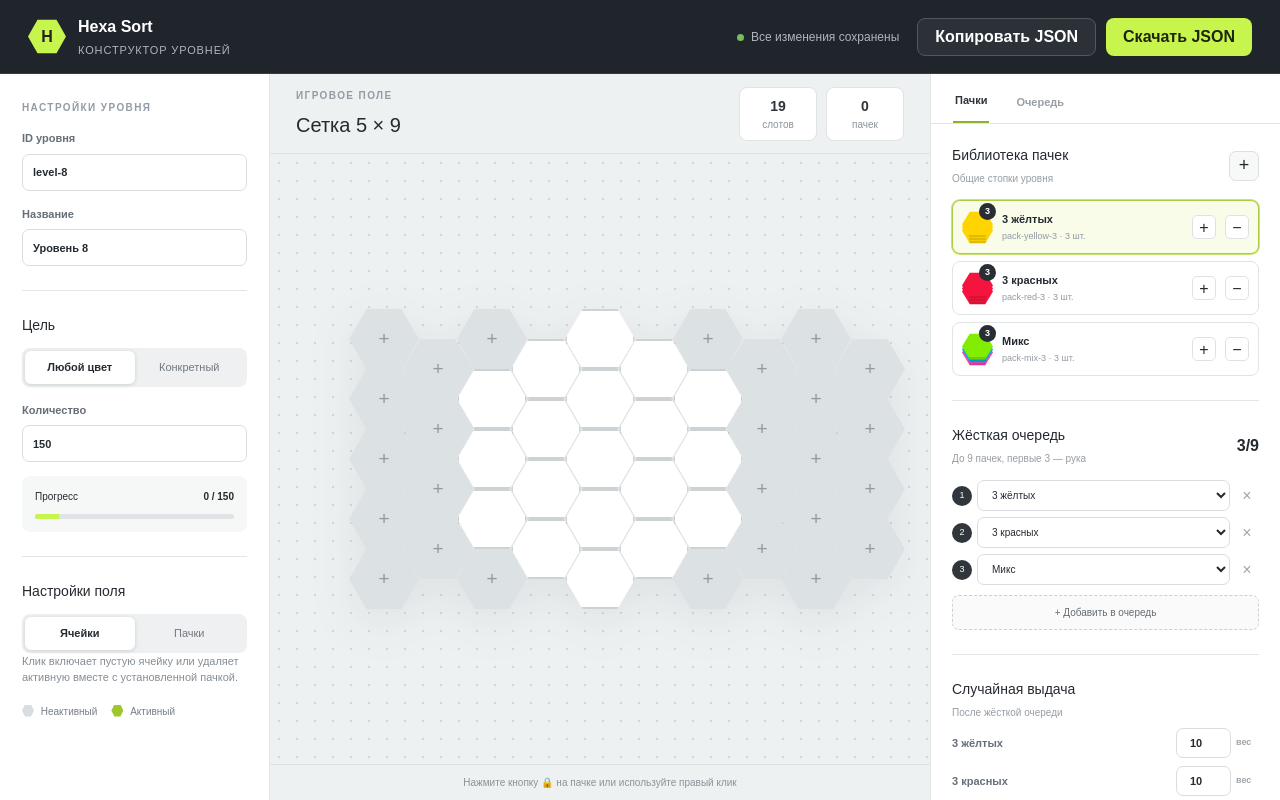
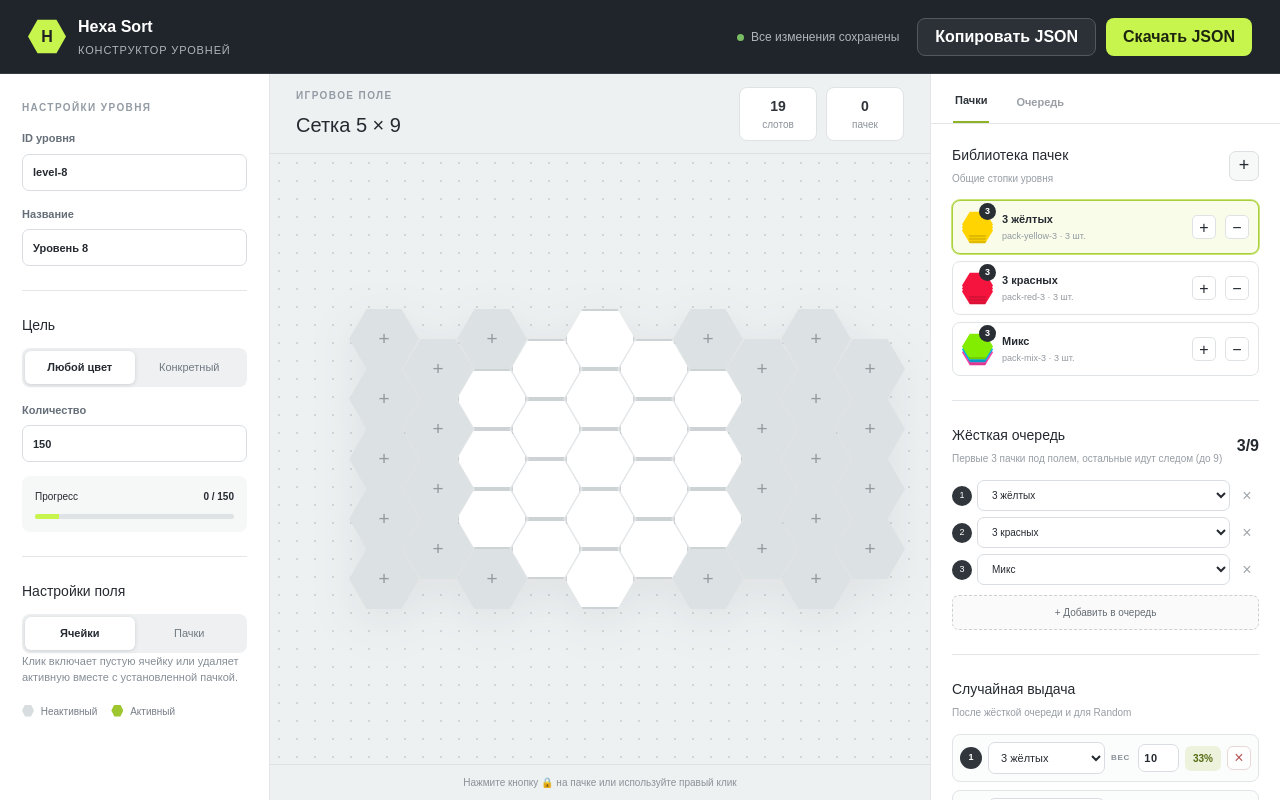
Before and after one commit to MikhailPakhomov/hexa-sort-constructor, a Next.js app: page / in a window 1280 px wide. Built offline with nearby package versions, Linux system fonts and the light colour scheme.

Commit message:
fix: исправление очередивыдачи

```diff
--- a/app/level-constructor.tsx
+++ b/app/level-constructor.tsx
@@ -6,6 +6,7 @@ type Color = { id: number; name: string; hex: string; sprite: string };
 type Pack = { id: string; name: string; items: number[] };
 type Placement = { packId: string; locked: boolean };
 type QueueItem = { kind: "pack"; packId: string } | { kind: "random" };
+type RandomPack = { packId: string; weight: number };
 
 const INITIAL_COLORS: Color[] = [
   { id: 1, name: "Розовый", hex: "#ff3fa3", sprite: "hex-pink" },
@@ -22,6 +23,12 @@ const INITIAL_PACKS: Pack[] = [
   { id: "pack-yellow-3", name: "3 жёлтых", items: [4, 4, 4] },
   { id: "pack-red-3", name: "3 красных", items: [6, 6, 6] },
   { id: "pack-mix-3", name: "Микс", items: [1, 2, 3] },
+];
+
+const INITIAL_RANDOM_PACKS: RandomPack[] = [
+  { packId: "pack-yellow-3", weight: 10 },
+  { packId: "pack-red-3", weight: 10 },
+  { packId: "pack-mix-3", weight: 10 },
 ];
 
 const DEFAULT_CELLS = [
@@ -82,12 +89,13 @@ export default function LevelConstructor() {
     { kind: "pack", packId: "pack-red-3" },
     { kind: "pack", packId: "pack-mix-3" },
   ]);
-  const [weights, setWeights] = useState<Record<string, number>>({ "pack-yellow-3": 10, "pack-red-3": 10, "pack-mix-3": 10 });
+  const [randomPacks, setRandomPacks] = useState<RandomPack[]>(INITIAL_RANDOM_PACKS);
   const [notice, setNotice] = useState("");
   const [contextMenu, setContextMenu] = useState<{ cellId: string; x: number; y: number } | null>(null);
   const [packDraft, setPackDraft] = useState<{ name: string; items: number[] } | null>(null);
 
   const rows = useMemo(() => makeRows(active), [active]);
+  const randomWeightTotal = useMemo(() => randomPacks.reduce((sum, entry) => sum + Math.max(0, entry.weight), 0), [randomPacks]);
   const config = useMemo(() => {
     const boardCells = rows.flatMap(({ columns }, row) => columns.map((column, slot) => ({ id: `${row}:${slot}`, row, slot, column })));
     const exportedCellIds = new Map<string, string>();
@@ -113,10 +121,10 @@ export default function LevelConstructor() {
         .map(([id, placement], index) => ({ id: `board-stack-${index + 1}`, cellId: exportedCellIds.get(id) ?? id, packId: placement.packId, items: packs.find((pack) => pack.id === placement.packId)?.items ?? [], ...(placement.locked ? { blocker: "lock" } : {}) })),
       handStacks: firstThree,
       stackQueue: hardPacks.slice(3),
-      randomQueue: { packs: packs.filter((pack) => (weights[pack.id] ?? 0) > 0).map((pack) => ({ packId: pack.id, weight: weights[pack.id] })) },
+      randomQueue: { packs: randomPacks.filter((entry) => entry.weight > 0 && packs.some((pack) => pack.id === entry.packId)).map((entry) => ({ packId: entry.packId, weight: entry.weight })) },
       library: { colors, packs },
     };
-  }, [active, colors, levelId, packs, placements, queue, rows, targetColor, targetScore, targetType, title, weights]);
+  }, [active, colors, levelId, packs, placements, queue, randomPacks, rows, targetColor, targetScore, targetType, title]);
 
   function toggleCell(id: string) {
     setActive((current) => {
@@ -153,9 +161,21 @@ export default function LevelConstructor() {
     while (packs.some((pack) => pack.id === `pack-${sequence}`)) sequence += 1;
     const id = `pack-${sequence}`;
     setPacks((value) => [...value, { id, name: packDraft.name.trim() || `Новая пачка ${sequence}`, items: packDraft.items }]);
-    setWeights((value) => ({ ...value, [id]: 10 }));
     setSelectedPack(id);
     setPackDraft(null);
+  }
+
+  function addRandomPack() {
+    setRandomPacks((current) => {
+      const packId = current.some((entry) => entry.packId === selectedPack)
+        ? packs.find((pack) => !current.some((entry) => entry.packId === pack.id))?.id
+        : selectedPack;
+      return packId ? [...current, { packId, weight: 10 }] : current;
+    });
+  }
+
+  function updateRandomPack(index: number, patch: Partial<RandomPack>) {
+    setRandomPacks((current) => current.map((entry, entryIndex) => entryIndex === index ? { ...entry, ...patch } : entry));
   }
 
   function moveDraftItem(from: number, to: number) {
@@ -239,13 +259,35 @@ export default function LevelConstructor() {
             </article>)}</div>
 
             <div className="section-rule" />
-            <div className="section-title"><div><h2>Жёсткая очередь</h2><p>До 9 пачек, первые 3 — рука</p></div><b>{queue.length}/9</b></div>
-            <div className="queue-grid">{queue.map((item, index) => <div className="queue-item" key={index}><span>{index + 1}</span><select value={item.kind === "random" ? "random" : item.packId} onChange={(event) => setQueue((value) => value.map((entry, i) => i === index ? event.target.value === "random" ? { kind: "random" } : { kind: "pack", packId: event.target.value } : entry))}><option value="random">Random</option>{packs.map((pack) => <option key={pack.id} value={pack.id}>{pack.name}</option>)}</select><button onClick={() => setQueue((value) => value.filter((_, i) => i !== index))}>×</button></div>)}</div>
+            <div className="section-title"><div><h2>Жёсткая очередь</h2><p>Первые 3 пачки под полем, остальные идут следом (до 9)</p></div><b>{queue.length}/9</b></div>
+            <div className="queue-grid">{queue.map((item, index) => <div className="queue-item" key={index}><span>{index + 1}</span><select value={item.kind === "random" ? "random" : item.packId} onChange={(event) => setQueue((value) => value.map((entry, i) => i === index ? event.target.value === "random" ? { kind: "random" } : { kind: "pack", packId: event.target.value } : entry))}><option value="random">Random по весам</option>{packs.map((pack) => <option key={pack.id} value={pack.id}>{pack.name}</option>)}</select><button onClick={() => setQueue((value) => value.filter((_, i) => i !== index))}>×</button></div>)}</div>
             <button className="wide-button" disabled={queue.length >= 9} onClick={() => setQueue((value) => [...value, { kind: "pack", packId: selectedPack }])}>+ Добавить в очередь</button>
 
             <div className="section-rule" />
-            <div className="section-title"><div><h2>Случайная выдача</h2><p>После жёсткой очереди</p></div></div>
-            <div className="weights">{packs.map((pack) => <label key={pack.id}><span>{pack.name}</span><input type="number" min="0" value={weights[pack.id] ?? 0} onChange={(event) => setWeights((value) => ({ ...value, [pack.id]: Math.max(0, Number(event.target.value)) }))} /><em>вес</em></label>)}</div>
+            <div className="section-title"><div><h2>Случайная выдача</h2><p>После жёсткой очереди и для Random</p></div></div>
+            <div className="random-list">
+              {randomPacks.length === 0 && <div className="random-empty">Добавьте хотя бы одну пачку с весом больше 0</div>}
+              {randomPacks.map((entry, index) => {
+                const pack = packs.find((item) => item.id === entry.packId);
+                const share = randomWeightTotal > 0 && entry.weight > 0 ? Math.round((entry.weight / randomWeightTotal) * 100) : 0;
+                return (
+                  <article className={`random-card ${entry.weight <= 0 ? "is-muted" : ""}`} key={`${entry.packId}-${index}`}>
+                    <span className="random-number">{index + 1}</span>
+                    <select className="random-pack-select" value={entry.packId} onChange={(event) => updateRandomPack(index, { packId: event.target.value })} aria-label="Пачка для случайной выдачи">
+                      {packs.map((packItem) => <option key={packItem.id} value={packItem.id} disabled={randomPacks.some((item, itemIndex) => itemIndex !== index && item.packId === packItem.id)}>{packItem.name}</option>)}
+                    </select>
+                    <div className="random-weight">
+                      <span title="Вес">Вес</span>
+                      <input type="number" min="0" value={entry.weight} onChange={(event) => updateRandomPack(index, { weight: Math.max(0, Number(event.target.value)) })} aria-label={`Вес ${pack?.name ?? "пачки"}`} />
+                    </div>
+                    <strong className="random-share">{share > 0 ? `${share}%` : "0%"}</strong>
+                    <button className="random-remove" onClick={() => setRandomPacks((value) => value.filter((_, itemIndex) => itemIndex !== index))} title="Убрать из случайной выдачи" aria-label={`Убрать ${pack?.name ?? "пачку"} из случайной выдачи`}>×</button>
+                  </article>
+                );
+              })}
+            </div>
+            <p className="random-note">Чем больше вес, тем чаще пачка выпадает. Например, вес 20 выпадает примерно в 2 раза чаще веса 10.</p>
+            <button className="wide-button" disabled={packs.every((pack) => randomPacks.some((entry) => entry.packId === pack.id))} onClick={addRandomPack}>+ Добавить пачку</button>
 
             <div className="section-rule" />
             <div className="section-title"><div><h2>Палитра</h2><p>ID и визуал цветов</p></div></div>
```
Also changed, not shown: app/globals.css.
